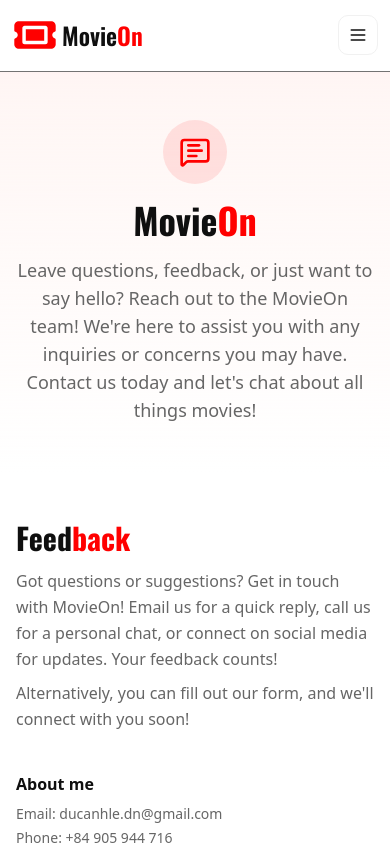
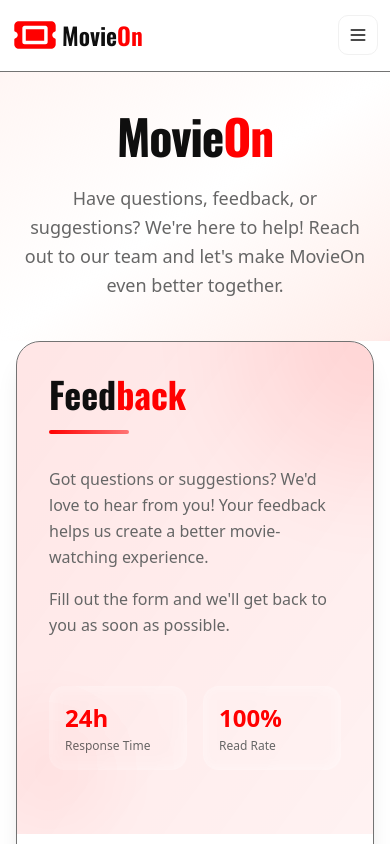
Before and after one commit to ldanh270/movie-on, a Next.js app: page /feedback in a window 390 px wide. Built offline with nearby package versions, Linux system fonts and the light colour scheme; no server answers.

Commit message:
fix(feedback): restyle feedback page

```diff
--- a/src/app/feedback/page.tsx
+++ b/src/app/feedback/page.tsx
@@ -1,5 +1,4 @@
 import FeedbackForm from "@/components/features/feedback-form"
-import { MessageSquareText } from "lucide-react"
 import { Metadata } from "next"
 
 export const metadata: Metadata = {
@@ -11,143 +10,88 @@
     return (
         <main className="min-h-[calc(100vh-8.5vh)]">
             {/* Hero Section */}
-            <section className="bg-gradient-to-b from-primary/5 to-background py-12 md:py-20">
-                <div className="container mx-auto px-4 md:px-8">
-                    <div className="mx-auto max-w-3xl text-center space-y-4">
-                        <div className="mx-auto flex h-16 w-16 items-center justify-center rounded-full bg-primary/10">
-                            <MessageSquareText className="h-8 w-8 text-primary" />
-                        </div>
-                        <h1 className="font-title text-4xl font-bold md:text-5xl lg:text-6xl">
+            <section className="relative overflow-hidden bg-gradient-to-br from-primary/5 via-background to-primary/10 py-10 select-none">
+                <div className="absolute inset-0 bg-[radial-gradient(circle_at_30%_50%,rgba(var(--primary-rgb),0.1)_0%,transparent_50%)]" />
+                <div className="container relative mx-auto px-4 md:px-8">
+                    <div className="mx-auto max-w-4xl text-center space-y-6">
+                        <h1 className="font-title text-5xl font-bold tracking-tight md:text-6xl lg:text-7xl">
                             Movie<span className="text-primary">On</span>
                         </h1>
-                        <p className="text-muted-foreground text-lg md:text-xl">
-                            Leave questions, feedback, or just want to say hello? Reach out to the
-                            MovieOn team! We&apos;re here to assist you with any inquiries or
-                            concerns you may have. Contact us today and let&apos;s chat about all
-                            things movies!
+                        <p className="text-muted-foreground mx-auto max-w-2xl text-lg leading-relaxed">
+                            Have questions, feedback, or suggestions? We&apos;re here to help!
+                            Reach out to our team and let&apos;s make MovieOn even better together.
                         </p>
                     </div>
                 </div>
             </section>
 
-            {/* Form Section */}
-            <section className="py-12 md:py-16">
+            {/* Content Section */}
+            <section>
                 <div className="container mx-auto px-4 md:px-8">
-                    <div className="mx-auto max-w-4xl">
-                        <div className="grid gap-8 lg:grid-cols-5">
+                    <div className="mx-auto max-w-6xl">
+                        <div className="overflow-hidden rounded-3xl border bg-gradient-to-br from-card to-card/50 shadow-xl backdrop-blur-sm">
+                            <div className="grid lg:grid-cols-5">
                                 {/* Left Column - Info */}
-                            <div className="space-y-6 lg:col-span-2">
-                                <div>
-                                    <h2 className="font-title text-3xl font-bold">
+                                <div className="relative overflow-hidden bg-gradient-to-br from-primary/10 to-primary/5 p-8 lg:col-span-2 lg:p-12 select-none">
+                                    <div className="absolute right-0 top-0 h-64 w-64 -translate-y-32 translate-x-32 rounded-full bg-primary/10 blur-3xl" />
+                                    <div className="relative space-y-8">
+                                        <div className="space-y-4">
+                                            <h2 className="font-title text-4xl font-bold md:text-5xl">
                                                 Feed<span className="text-primary">back</span>
                                             </h2>
-                                    <p className="text-muted-foreground mt-3 leading-relaxed">
-                                        Got questions or suggestions? Get in touch with MovieOn!
-                                        Email us for a quick reply, call us for a personal chat, or
-                                        connect on social media for updates. Your feedback counts!
+                                            <div className="h-1 w-20 rounded-full bg-gradient-to-r from-primary to-primary/50" />
+                                        </div>
+
+                                        <div className="space-y-4 text-muted-foreground">
+                                            <p className="leading-relaxed">
+                                                Got questions or suggestions? We&apos;d love to hear from you!
+                                                Your feedback helps us create a better movie-watching experience.
                                             </p>
-                                    <p className="text-muted-foreground mt-2 leading-relaxed">
-                                        Alternatively, you can fill out our form, and we&apos;ll
-                                        connect with you soon!
+                                            <p className="leading-relaxed">
+                                                Fill out the form and we&apos;ll get back to you as soon as possible.
                                             </p>
                                         </div>
 
-                                {/* Contact Info */}
-                                <div className="space-y-4 pt-4">
-                                    <div className="space-y-2">
-                                        <h3 className="font-semibold">About me</h3>
-                                        <div className="text-muted-foreground space-y-1 text-sm">
-                                            <p>
-                                                <span className="font-medium">Email:</span>{" "}
-                                                ducanhle.dn@gmail.com
-                                            </p>
-                                            <p>
-                                                <span className="font-medium">Phone:</span> +84 905
-                                                944 716
-                                            </p>
+                                        {/* Stats */}
+                                        <div className="grid grid-cols-2 gap-4 pt-4">
+                                            <div className="space-y-1 rounded-xl bg-background/50 p-4 backdrop-blur-sm">
+                                                <div className="text-2xl font-bold text-primary">24h</div>
+                                                <div className="text-xs text-muted-foreground">Response Time</div>
+                                            </div>
+                                            <div className="space-y-1 rounded-xl bg-background/50 p-4 backdrop-blur-sm">
+                                                <div className="text-2xl font-bold text-primary">100%</div>
+                                                <div className="text-xs text-muted-foreground">Read Rate</div>
                                             </div>
                                         </div>
 
-                                    <div className="space-y-2">
-                                        <h3 className="font-semibold">Connect with me</h3>
-                                        <div className="flex gap-3">
-                                            <a
-                                                href="https://facebook.com"
-                                                target="_blank"
-                                                rel="noopener noreferrer"
-                                                className="flex h-10 w-10 items-center justify-center rounded-lg border bg-background transition-colors hover:bg-primary/10 hover:border-primary"
-                                            >
-                                                <span className="sr-only">Facebook</span>
-                                                <svg
-                                                    className="h-5 w-5"
-                                                    fill="currentColor"
-                                                    viewBox="0 0 24 24"
-                                                >
-                                                    <path d="M24 12.073c0-6.627-5.373-12-12-12s-12 5.373-12 12c0 5.99 4.388 10.954 10.125 11.854v-8.385H7.078v-3.47h3.047V9.43c0-3.007 1.792-4.669 4.533-4.669 1.312 0 2.686.235 2.686.235v2.953H15.83c-1.491 0-1.956.925-1.956 1.874v2.25h3.328l-.532 3.47h-2.796v8.385C19.612 23.027 24 18.062 24 12.073z" />
-                                                </svg>
-                                            </a>
-                                            <a
-                                                href="https://github.com"
-                                                target="_blank"
-                                                rel="noopener noreferrer"
-                                                className="flex h-10 w-10 items-center justify-center rounded-lg border bg-background transition-colors hover:bg-primary/10 hover:border-primary"
-                                            >
-                                                <span className="sr-only">GitHub</span>
-                                                <svg
-                                                    className="h-5 w-5"
-                                                    fill="currentColor"
-                                                    viewBox="0 0 24 24"
-                                                >
-                                                    <path d="M12 0c-6.626 0-12 5.373-12 12 0 5.302 3.438 9.8 8.207 11.387.599.111.793-.261.793-.577v-2.234c-3.338.726-4.033-1.416-4.033-1.416-.546-1.387-1.333-1.756-1.333-1.756-1.089-.745.083-.729.083-.729 1.205.084 1.839 1.237 1.839 1.237 1.07 1.834 2.807 1.304 3.492.997.107-.775.418-1.305.762-1.604-2.665-.305-5.467-1.334-5.467-5.931 0-1.311.469-2.381 1.236-3.221-.124-.303-.535-1.524.117-3.176 0 0 1.008-.322 3.301 1.23.957-.266 1.983-.399 3.003-.404 1.02.005 2.047.138 3.006.404 2.291-1.552 3.297-1.23 3.297-1.23.653 1.653.242 2.874.118 3.176.77.84 1.235 1.911 1.235 3.221 0 4.609-2.807 5.624-5.479 5.921.43.372.823 1.102.823 2.222v3.293c0 .319.192.694.801.576 4.765-1.589 8.199-6.086 8.199-11.386 0-6.627-5.373-12-12-12z" />
-                                                </svg>
-                                            </a>
-                                            <a
-                                                href="https://linkedin.com"
-                                                target="_blank"
-                                                rel="noopener noreferrer"
-                                                className="flex h-10 w-10 items-center justify-center rounded-lg border bg-background transition-colors hover:bg-primary/10 hover:border-primary"
-                                            >
-                                                <span className="sr-only">LinkedIn</span>
-                                                <svg
-                                                    className="h-5 w-5"
-                                                    fill="currentColor"
-                                                    viewBox="0 0 24 24"
-                                                >
-                                                    <path d="M20.447 20.452h-3.554v-5.569c0-1.328-.027-3.037-1.852-3.037-1.853 0-2.136 1.445-2.136 2.939v5.667H9.351V9h3.414v1.561h.046c.477-.9 1.637-1.85 3.37-1.85 3.601 0 4.267 2.37 4.267 5.455v6.286zM5.337 7.433c-1.144 0-2.063-.926-2.063-2.065 0-1.138.92-2.063 2.063-2.063 1.14 0 2.064.925 2.064 2.063 0 1.139-.925 2.065-2.064 2.065zm1.782 13.019H3.555V9h3.564v11.452zM22.225 0H1.771C.792 0 0 .774 0 1.729v20.542C0 23.227.792 24 1.771 24h20.451C23.2 24 24 23.227 24 22.271V1.729C24 .774 23.2 0 22.222 0h.003z" />
-                                                </svg>
-                                            </a>
-                                        </div>
-                                    </div>
+                                        {/* Decorative Element */}
+                                        <div className="absolute bottom-0 left-0 h-32 w-32 -translate-x-16 translate-y-16 rounded-full bg-primary/5 blur-2xl" />
                                     </div>
                                 </div>
 
                                 {/* Right Column - Form */}
-                            <div className="lg:col-span-3">
+                                <div className="p-8 lg:col-span-3 lg:p-12">
                                     <FeedbackForm />
+                                </div>
                             </div>
                         </div>
                     </div>
                 </div>
             </section>
 
-            {/* Footer Info */}
-            <section className="border-t py-8">
+            {/* Bottom CTA */}
+            <section className="py-8">
                 <div className="container mx-auto px-4 md:px-8">
-                    <div className="mx-auto max-w-4xl">
-                        <div className="flex flex-col gap-4 text-center text-sm text-muted-foreground sm:flex-row sm:justify-between sm:text-left">
-                            <p>©2025, All Rights Reserved</p>
-                            <div className="flex flex-wrap justify-center gap-4 sm:justify-end">
-                                <a href="#" className="hover:text-foreground transition-colors">
-                                    Terms of Use
+                    <div className="mx-auto max-w-4xl text-center space-y-4">
+                        <p className="text-muted-foreground text-sm">
+                            Need immediate assistance? Email us at{" "}
+                            <a
+                                href="mailto:ducanhle.dn@gmail.com"
+                                className="font-medium text-primary hover:underline"
+                            >
+                                ducanhle.dn@gmail.com
                             </a>
-                                <a href="#" className="hover:text-foreground transition-colors">
-                                    Privacy Policy
-                                </a>
-                                <a href="#" className="hover:text-foreground transition-colors">
-                                    Cookie Policy
-                                </a>
-                            </div>
-                        </div>
+                        </p>
                     </div>
                 </div>
             </section>
--- a/src/components/features/feedback-form.tsx
+++ b/src/components/features/feedback-form.tsx
@@ -5,7 +5,7 @@
 import { Label } from "@/components/ui/label"
 import { Textarea } from "@/components/ui/textarea"
 import { FeedbackService } from "@/services/feedback.service"
-import { Loader2, Send, CheckCircle2, XCircle } from "lucide-react"
+import { Loader2, CheckCircle2, XCircle, User, Mail, MessageSquare, FileText } from "lucide-react"
 import { useState } from "react"
 
 export default function FeedbackForm() {
@@ -32,10 +32,8 @@
 
         try {
             await FeedbackService.createFeedback(formData)
-
             setStatus("success")
 
-            // Reset form after 2 seconds
             setTimeout(() => {
                 setFormData({
                     sender: "",
@@ -44,106 +42,113 @@
                     description: "",
                 })
                 setStatus("idle")
-            }, 2000)
+            }, 3000)
         } catch (error) {
             setStatus("error")
             console.error("Error submitting feedback:", error)
 
-            // Reset error status after 3 seconds
             setTimeout(() => {
                 setStatus("idle")
-            }, 3000)
+            }, 5000)
         } finally {
             setIsLoading(false)
         }
     }
 
     return (
-        <div className="space-y-4">
-            <form onSubmit={handleSubmit} className="space-y-6 rounded-2xl border bg-card p-6 md:p-8">
+        <div className="space-y-6">
+            <form onSubmit={handleSubmit} className="space-y-6">
                 <div className="grid gap-6 sm:grid-cols-2">
                     {/* Name Field */}
                     <div className="space-y-2">
-                        <Label htmlFor="sender" className="text-sm font-medium">
-                            Name <span className="text-destructive">*</span>
+                        <Label htmlFor="sender" className="flex items-center gap-2 text-sm font-medium select-none">
+                            <User className="h-4 w-4 text-primary" />
+                            Name
                         </Label>
                         <Input
                             id="sender"
                             name="sender"
                             type="text"
-                            placeholder="Enter your name"
+                            placeholder="John Doe"
                             value={formData.sender}
                             onChange={handleChange}
                             required
                             disabled={isLoading}
-                            className="h-11"
+                            className="h-12 transition-all focus-visible:ring-primary/20"
                         />
                     </div>
 
                     {/* Email Field */}
                     <div className="space-y-2">
-                        <Label htmlFor="email" className="text-sm font-medium">
-                            Email <span className="text-destructive">*</span>
+                        <Label htmlFor="email" className="flex items-center gap-2 text-sm font-medium select-none">
+                            <Mail className="h-4 w-4 text-primary" />
+                            Email
                         </Label>
                         <Input
                             id="email"
                             name="email"
                             type="email"
-                            placeholder="Enter your email"
+                            placeholder="john@example.com"
                             value={formData.email}
                             onChange={handleChange}
                             required
                             disabled={isLoading}
-                            className="h-11"
+                            className="h-12 transition-all focus-visible:ring-primary/20"
                         />
                     </div>
                 </div>
 
-                {/* Title Field */}
+                {/* Feedback Field */}
                 <div className="space-y-2">
-                    <Label htmlFor="title" className="text-sm font-medium">
-                        Feedback <span className="text-destructive">*</span>
+                    <Label htmlFor="title" className="flex items-center gap-2 text-sm font-medium select-none">
+                        <MessageSquare className="h-4 w-4 text-primary" />
+                        Subject
                     </Label>
                     <Input
                         id="title"
                         name="title"
                         type="text"
-                        placeholder="Enter your offer"
+                        placeholder="What's on your mind?"
                         value={formData.title}
                         onChange={handleChange}
                         required
                         disabled={isLoading}
-                        className="h-11"
+                        className="h-12 transition-all focus-visible:ring-primary/20"
                     />
                 </div>
 
-                {/* Description Field */}
+                {/* Details Field */}
                 <div className="space-y-2">
-                    <Label htmlFor="description" className="text-sm font-medium">
-                        Details
+                    <Label htmlFor="description" className="flex items-center gap-2 text-sm font-medium select-none">
+                        <FileText className="h-4 w-4 text-primary" />
+                        Message (Optional)
                     </Label>
                     <Textarea
                         id="description"
                         name="description"
-                        placeholder="Describe it more detail"
+                        placeholder="Tell us more..."
                         value={formData.description}
                         onChange={handleChange}
                         disabled={isLoading}
-                        className="min-h-[120px] resize-none"
+                        className="min-h-[140px] resize-none transition-all focus-visible:ring-primary/20"
                     />
                 </div>
 
                 {/* Submit Button */}
-                <Button type="submit" size="lg" className="w-full gap-2" disabled={isLoading}>
+                <Button
+                    type="submit"
+                    size="lg"
+                    className="w-full gap-2 transition-all hover:scale-[1.02] active:scale-[0.98] select-none"
+                    disabled={isLoading}
+                >
                     {isLoading ? (
                         <>
-                            <Loader2 className="h-4 w-4 animate-spin" />
+                            <Loader2 className="h-5 w-5 animate-spin" />
                             Sending...
                         </>
                     ) : (
                         <>
-                            <Send className="h-4 w-4" />
-                            Send
+                            Send Message
                         </>
                     )}
                 </Button>
@@ -151,16 +156,34 @@
 
             {/* Status Messages */}
             {status === "success" && (
-                <div className="flex items-center gap-2 rounded-lg border border-green-500 bg-green-500/10 p-4 text-green-700 dark:text-green-400">
-                    <CheckCircle2 className="h-5 w-5" />
-                    <p className="font-medium">Your feedback has been submitted successfully!</p>
+                <div className="animate-in fade-in-0 slide-in-from-bottom-4 flex items-start gap-3 rounded-xl border border-green-500/50 bg-gradient-to-br from-green-500/10 to-green-500/5 p-4 shadow-sm select-none">
+                    <div className="flex h-8 w-8 shrink-0 items-center justify-center rounded-full bg-green-500/20">
+                        <CheckCircle2 className="h-4 w-4 text-green-600 dark:text-green-400" />
+                    </div>
+                    <div className="flex-1 space-y-1">
+                        <p className="font-semibold text-green-900 dark:text-green-100">
+                            Message sent successfully!
+                        </p>
+                        <p className="text-muted-foreground text-sm">
+                            Thanks for reaching out. We&apos;ll get back to you soon.
+                        </p>
+                    </div>
                 </div>
             )}
 
             {status === "error" && (
-                <div className="flex items-center gap-2 rounded-lg border border-red-500 bg-red-500/10 p-4 text-red-700 dark:text-red-400">
-                    <XCircle className="h-5 w-5" />
-                    <p className="font-medium">Failed to submit feedback. Please try again.</p>
+                <div className="animate-in fade-in-0 slide-in-from-bottom-4 flex items-start gap-3 rounded-xl border border-red-500/50 bg-gradient-to-br from-red-500/10 to-red-500/5 p-4 shadow-sm select-none">
+                    <div className="flex h-8 w-8 shrink-0 items-center justify-center rounded-full bg-red-500/20">
+                        <XCircle className="h-4 w-4 text-red-600 dark:text-red-400" />
+                    </div>
+                    <div className="flex-1 space-y-1">
+                        <p className="font-semibold text-red-900 dark:text-red-100">
+                            Oops! Something went wrong
+                        </p>
+                        <p className="text-muted-foreground text-sm">
+                            Please try again or email us directly.
+                        </p>
+                    </div>
                 </div>
             )}
         </div>
```
Lines whose indentation alone changed are shown as unchanged.
